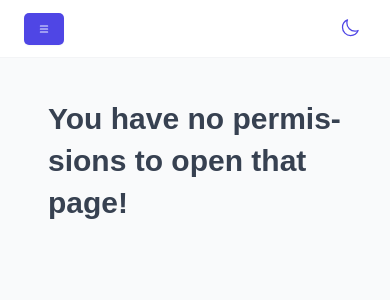
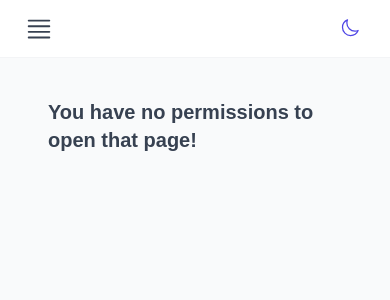
Before and after one commit to DenisHristov12/Diskoteka214, a React (Vite) app: page /users in a window 390 px wide. Shown: the top 300 px of the page. Built offline with nearby package versions, Linux system fonts and the light colour scheme.

Commit message:
responsive events

```diff
--- a/src/features/events/EventBoard.jsx
+++ b/src/features/events/EventBoard.jsx
@@ -7,6 +7,7 @@ import { useSearchParams } from 'react-router-dom';
 import Empty from '../../ui/Empty';
 import { useUser } from '../authentication/useUser';
 import { useEventsAfterTodayNoPagination } from './useEventsAfterTodayNoPagination';
+import { respondToMobile } from '../../styles/mediaQueries';
 
 const GridContainer = styled.div`
   width: 100%;
@@ -17,7 +18,10 @@ const GridContainer = styled.div`
   column-gap: 1.2rem;
   row-gap: 4.8rem;
 
-  /* background-color: red; */
+  ${respondToMobile(`grid-template-columns: repeat(2, 1fr);
+  column-gap: 2.4rem;
+
+  `)}
 `;
 
 function EventBoard() {
--- a/src/features/events/EventPoster.jsx
+++ b/src/features/events/EventPoster.jsx
@@ -15,18 +15,26 @@ import ConfirmDelete from '../../ui/ConfirmDelete';
 import { useNavigate } from 'react-router-dom';
 import { useUser } from '../authentication/useUser';
 import { isBefore } from 'date-fns/isBefore';
+import {
+  respondToLandscapeTablets,
+  respondToMobile,
+  respondToMobileSmall,
+} from '../../styles/mediaQueries';
 
 const userTypes = {
   user: css`
     height: 50vh;
   `,
   admin: css`
-    height: 65vh;
+    height: 75vh;
+
+    ${respondToLandscapeTablets(`height: 55vh;`)}
+    ${respondToMobileSmall(`height: 45vh;`)}
   `,
 };
 
 const Poster = styled.div`
-  height: 65vh;
+  height: 75vh;
   padding: 0.6rem;
   display: flex;
   flex-direction: column;
--- /dev/null
+++ b/src/hooks/useWidth.js
@@ -0,0 +1,15 @@
+import { useEffect, useState } from 'react';
+
+function useWidth() {
+  const [width, setWidth] = useState(window.innerWidth);
+
+  useEffect(() => {
+    const handleResize = () => setWidth(window.innerWidth);
+    window.addEventListener('resize', handleResize);
+    return () => window.removeEventListener('resize', handleResize);
+  }, []);
+
+  return width;
+}
+
+export default useWidth;
--- a/src/pages/Events.jsx
+++ b/src/pages/Events.jsx
@@ -5,6 +5,7 @@ import Heading from '../ui/Heading';
 import styled from 'styled-components';
 import EventFilterSort from '../features/events/EventFilterSort';
 import { useUser } from '../features/authentication/useUser';
+import useWidth from '../hooks/useWidth';
 
 const Container = styled.div`
   display: flex;
@@ -14,17 +15,39 @@ const Container = styled.div`
   gap: 2.4rem;
 `;
 
+const ContainerMobile = styled.div`
+  display: flex;
+  align-items: flex-start;
+
+  /* background-color: red; */
+`;
+
 function Events() {
   const { isAdmin } = useUser();
+
+  const width = useWidth();
 
   return (
     <>
       <Row type='horizontal'>
         <Heading as='h1'>All Events</Heading>
-        <Container>
-          <EventFilterSort />
-          {isAdmin && <AddEvent />}
-        </Container>
+
+        {width > 500 && (
+          <Container>
+            <EventFilterSort />
+            {isAdmin && <AddEvent />}
+          </Container>
+        )}
+
+        {width < 500 && isAdmin && <AddEvent />}
+      </Row>
+
+      <Row>
+        {width < 500 && (
+          <ContainerMobile>
+            <EventFilterSort />
+          </ContainerMobile>
+        )}
       </Row>
 
       <Row type='horizontal'>
--- /dev/null
+++ b/src/ui/ButtonMenu.jsx
@@ -0,0 +1,14 @@
+import styled from 'styled-components';
+
+export const ButtonMenu = styled.div`
+  border: none;
+  outline: none;
+
+  height: 3rem;
+  width: 3rem;
+
+  & svg {
+    height: 3rem;
+    width: 3rem;
+  }
+`;
--- a/src/ui/Filter.jsx
+++ b/src/ui/Filter.jsx
@@ -1,5 +1,9 @@
 import { useSearchParams } from 'react-router-dom';
 import styled, { css } from 'styled-components';
+import {
+  respondToLandscapeTablets,
+  respondToSmallLaptop,
+} from '../styles/mediaQueries';
 
 const StyledFilter = styled.div`
   border: 1px solid var(--color-grey-100);
@@ -8,7 +12,7 @@ const StyledFilter = styled.div`
   border-radius: var(--border-radius-sm);
   padding: 0.4rem;
   display: flex;
-  gap: 0.4rem;
+  gap: 0.2rem;
 `;
 
 const FilterButton = styled.button`
@@ -25,7 +29,6 @@ const FilterButton = styled.button`
   border-radius: var(--border-radius-sm);
   font-weight: 500;
   font-size: 1.4rem;
-  /* To give the same height as select */
   padding: 0.44rem 0.8rem;
   transition: all 0.3s;
 
@@ -33,6 +36,9 @@ const FilterButton = styled.button`
     background-color: var(--color-brand-600);
     color: var(--color-brand-50);
   }
+
+  ${respondToSmallLaptop(`font-size: 1.2rem;`)}
+  ${respondToLandscapeTablets(`font-size: 1rem;`)}
 `;
 
 function Filter({ filterField, options }) {
--- a/src/ui/Header.jsx
+++ b/src/ui/Header.jsx
@@ -2,9 +2,8 @@ import styled from 'styled-components';
 import HeaderMenu from './HeaderMenu';
 import UserAvatar from '../features/authentication/UserAvatar';
 import { useUser } from '../features/authentication/useUser';
-import Button from './Button';
-import { HiMenu } from 'react-icons/hi';
-import { motion } from 'framer-motion';
+import { HiBars4 } from 'react-icons/hi2';
+import { ButtonMenu } from './ButtonMenu';
 
 const StyledHeader = styled.header`
   background-color: var(--color-grey-0);
@@ -39,9 +38,9 @@ function Header({ isOpen, setIsOpen, hideButton }) {
   return (
     <StyledHeader isOpen={isOpen}>
       <ButtonContainer hideButton={hideButton}>
-        <Button onClick={setIsOpen} size='medium'>
-          <HiMenu />
-        </Button>
+        <ButtonMenu onClick={setIsOpen} size='medium'>
+          <HiBars4 />
+        </ButtonMenu>
       </ButtonContainer>
 
       <Container>
--- a/src/ui/Heading.jsx
+++ b/src/ui/Heading.jsx
@@ -1,34 +1,38 @@
-import styled, { css } from "styled-components";
-
-// const test = css`
-//   text-align: center;
-//   ${10 > 5 && "background-color: yellow"}
-// `;
+import styled, { css } from 'styled-components';
+import {
+  respondToLandscapeTablets,
+  respondToMobile,
+  respondToSmallLaptop,
+} from '../styles/mediaQueries';
 
 const Heading = styled.h1`
   ${(props) =>
-    props.as === "h1" &&
+    props.as === 'h1' &&
     css`
       font-size: 3rem;
       font-weight: 600;
+
+      ${respondToSmallLaptop(`font-size: 2.6rem;`)}
+      ${respondToLandscapeTablets(`font-size: 2.4rem;`)}
+      ${respondToMobile(`font-size: 2rem;`)}
     `}
 
   ${(props) =>
-    props.as === "h2" &&
+    props.as === 'h2' &&
     css`
       font-size: 2rem;
       font-weight: 600;
     `}
 
     ${(props) =>
-    props.as === "h3" &&
+    props.as === 'h3' &&
     css`
       font-size: 2rem;
       font-weight: 500;
     `}
 
     ${(props) =>
-    props.as === "h4" &&
+    props.as === 'h4' &&
     css`
       font-size: 3rem;
       font-weight: 600;
--- a/src/ui/Select.jsx
+++ b/src/ui/Select.jsx
@@ -1,6 +1,10 @@
 import styled from 'styled-components';
 import PropTypes from 'prop-types';
 import { forwardRef } from 'react';
+import {
+  respondToLandscapeTablets,
+  respondToSmallLaptop,
+} from '../styles/mediaQueries';
 
 const StyledSelect = styled.select`
   font-size: 1.4rem;
@@ -14,6 +18,9 @@ const StyledSelect = styled.select`
   background-color: var(--color-grey-0);
   font-weight: 500;
   box-shadow: var(--shadow-sm);
+
+  ${respondToSmallLaptop(`font-size: 1.2rem;`)}
+  ${respondToLandscapeTablets(`font-size: 1rem;`)}
 `;
 
 const Select = forwardRef(({ options, value, onChange, ...props }, ref) => (
--- a/src/ui/Sidebar.jsx
+++ b/src/ui/Sidebar.jsx
@@ -1,10 +1,10 @@
 import styled from 'styled-components';
 import Logo from './Logo';
 import MainNav from './MainNav';
-import Button from './Button';
-import { HiMenu } from 'react-icons/hi';
+import { HiBars4 } from 'react-icons/hi2';
 import { motion } from 'framer-motion';
 import { respondToLandscapeTablets } from '../styles/mediaQueries';
+import { ButtonMenu } from './ButtonMenu';
 
 const StyledSidebar = styled.aside`
   background-color: var(--color-grey-0);
@@ -65,9 +65,9 @@ function Sidebar({ isOpen, setIsOpen }) {
       />
       <StyledSidebar isOpen={isOpen}>
         <ButtonContainer>
-          <Button onClick={setIsOpen} size='medium'>
-            <HiMenu />
-          </Button>
+          <ButtonMenu onClick={setIsOpen} size='medium'>
+            <HiBars4 />
+          </ButtonMenu>
         </ButtonContainer>
 
         <Logo />
--- a/src/ui/TableOperations.jsx
+++ b/src/ui/TableOperations.jsx
@@ -1,9 +1,14 @@
 import styled from 'styled-components';
+import { respondToMobile } from '../styles/mediaQueries';
 
 const TableOperations = styled.div`
   display: flex;
   align-items: center;
   gap: 1.6rem;
+
+  ${respondToMobile(`flex-direction: column;
+  align-items: flex-start;
+  `)}
 `;
 
 export default TableOperations;
--- a/src/ui/UpcomingEvent.jsx
+++ b/src/ui/UpcomingEvent.jsx
@@ -11,6 +11,7 @@ import {
   respondToSmallLaptop,
 } from '../styles/mediaQueries';
 import { useEffect, useState } from 'react';
+import useWidth from '../hooks/useWidth';
 
 const EventContainer = styled.div`
   display: grid;
@@ -138,13 +139,7 @@ function UpcomingEvent({ event }) {
 
   const navigate = useNavigate();
 
-  const [width, setWidth] = useState(window.innerWidth);
-
-  useEffect(() => {
-    const handleResize = () => setWidth(window.innerWidth);
-    window.addEventListener('resize', handleResize);
-    return () => window.removeEventListener('resize', handleResize);
-  }, []);
+  const width = useWidth();
 
   if (isLoadingReservators) {
     return <Spinner />;
```
